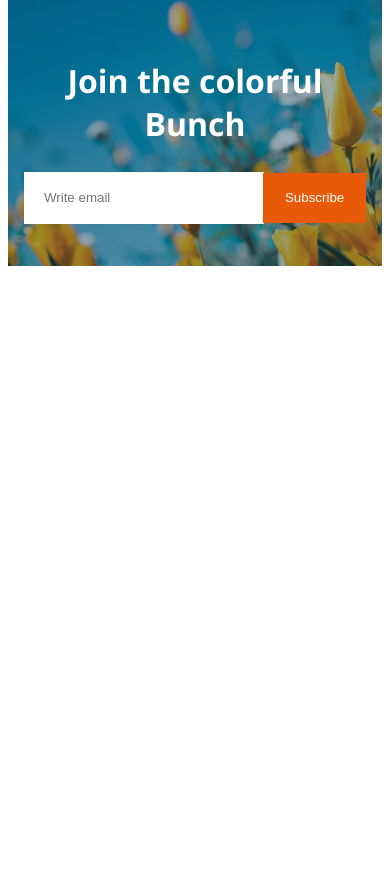
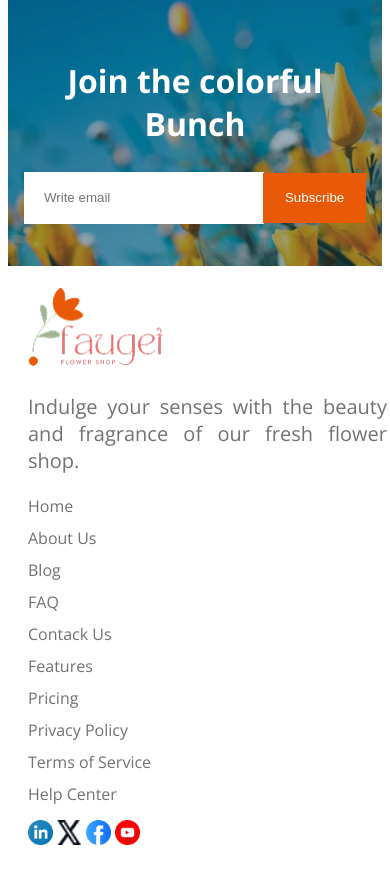
Before and after one commit to Azizul-40/Assignment-2, a plain HTML site: page index.html in a window 390 px wide. Shown: the part 4327-5211 px from the top of the page. Before the commit the page ends 4643 px from the top, so only its background shows below. Drawn offline with nearby package versions, Linux system fonts and the light colour scheme.

Commit message:
my 10th commit

```diff
--- a/index.css
+++ b/index.css
@@ -121,7 +121,6 @@ list-style: none;
 }
 .card-container{
   max-width: 1140px;
-  /* max-height: 485px; */
   display: grid;
   grid-template-columns: repeat(4,1fr);
   row-gap: 20px;
@@ -156,7 +155,7 @@ list-style: none;
   border-radius: 6px;
   cursor: pointer;
   margin-top: 10px;
-  transition: background-color 0.3s ease;
+  /* transition: background-color 0.2s ease; */
 }
 
 .card button:hover {
@@ -330,7 +329,56 @@ list-style: none;
   background-color: #E95A08;
    border: none;
 }
+.input button:hover {
+  background-color: black;
+}
  /* End part-7 */
+
+ /* footert */
+ footer{
+  display: flex;
+  width: 1120px;
+  height: 248px;
+  margin: 30px auto;
+ }
+ .img-info{
+  width: 359px;
+  height: 179px;
+  margin-right: 50px;
+ }
+ .img-info img{
+  height: 82px;
+  width: 135px;
+ }
+ .img-info p{
+  font-size: 1.25rem;
+  color: #727272;
+  text-align: justify;
+ }
+ .list ul {
+  display: grid;
+  grid-template-columns: repeat(2, auto);
+  gap: 10px 60px;
+  padding-top: 30px;
+  margin: 0;
+  list-style: none;
+  padding-right: 30px;
+}
+
+.list ul li {
+  color: #727272;
+}
+.icon img{
+  margin-top: 30px;
+  margin-left: 30px;
+  gap: 10px;
+  height: 29px;
+  width: 29px;
+}
+.list ul li:hover {
+  background-color: aquamarine;
+}
+ /* end footer */
 
 /* Media section */
 @media screen and (max-width: 576px) {
@@ -533,4 +581,30 @@ list-style: none;
   }
   /* End part-7 */
 
+  /* footer */
+  footer{
+    display: inline-block;
+    margin-top: -30px;
+    padding-left: 20px;
+    height: 600px;
+    width: 393px;
+  }
+  .icon img{
+  margin-top: 15px;
+  margin-left: 0px;
+  gap: 30px;
+  height: 25px;
+  width: 25px;
+  margin-bottom: 0px;
 }
+.list ul {
+  display: grid;
+  grid-template-columns: repeat(1, auto);
+  padding-left: 0px;
+}
+.list ul li:hover {
+  background-color: aquamarine;
+  width: 130px;
+}
+
+}
--- a/index.html
+++ b/index.html
@@ -157,7 +157,30 @@
 </main>
 
  <footer>
-
+<div class="img-info">
+    <img src="./assets/logo.png" alt="">
+    <p>Indulge your senses with the beauty and fragrance of our fresh flower shop.</p>
+</div>
+<div class="list">
+    <ul>
+        <li>Home</li>
+        <li>About Us</li>
+        <li>Blog</li>
+        <li>FAQ</li>
+        <li>Contack Us</li>
+        <li>Features</li>
+        <li>Pricing</li>
+        <li>Privacy Policy</li>
+        <li>Terms of Service</li>
+        <li>Help Center</li>
+    </ul>
+</div>
+<div class="icon">
+    <img src="./assets/icon-linkedin.png" alt="">
+    <img src="./assets/icon-twitter.png" alt="">
+    <img src="./assets/icon-facebook.png" alt="">
+    <img src="./assets/icon-youtube.png" alt="">
+</div>
  </footer>
 
 </body>
```
